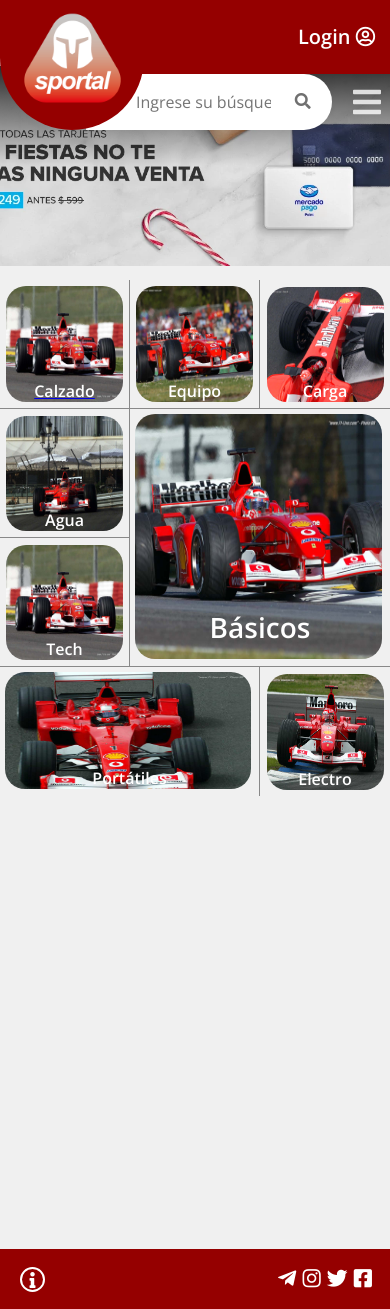
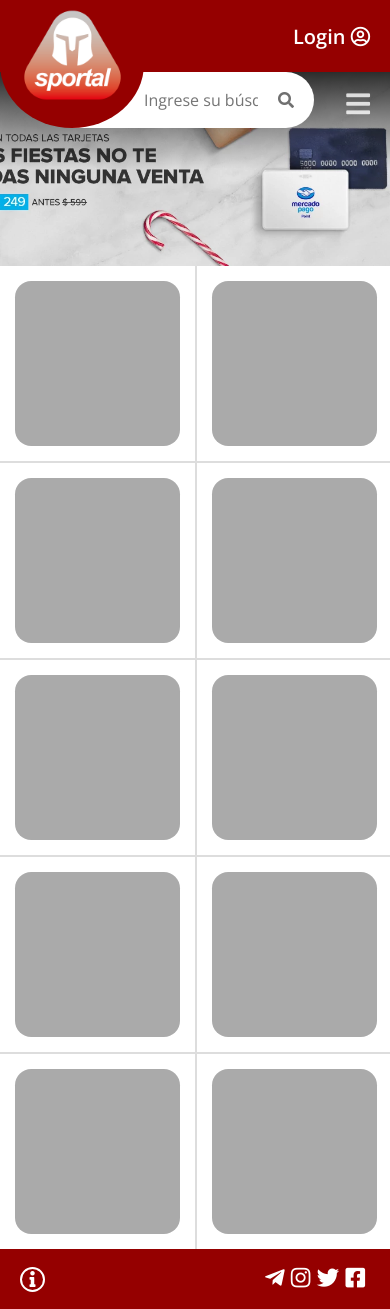
Before and after one commit to vasili-hugo/grupo_02_sportal, a Node server app: page / in a window 390 px wide. Run offline with Node 20, Linux system fonts and the light colour scheme.

Commit message:
agrego grid responsive main basica

```diff
--- a/app.js
+++ b/app.js
@@ -6,15 +6,16 @@
 app.use (express.static(publicPath));
 
 app.get ('/', (req, res) => {
-    res.sendFile(path.join(__dirname, '/views/home.html'));
+    res.sendFile(path.join(__dirname, '/views/index.html'));
 })
 
-app.get('/index', function(req, res){
+// A reemplazar por index
+app.get('/home', function(req, res){
     res.sendFile(path.join(__dirname, '/views/index.html'))
 });
 
 app.get('/home', function(req, res){
-    res.sendFile(path.join(__dirname, '/views/home.html'))
+    res.sendFile(path.join(__dirname, '/views/home_old.html'))
 });
 
 app.get('/productCats', function(req, res){
--- a/public/css/grid.css
+++ b/public/css/grid.css
@@ -1,7 +1,7 @@
 @import url("normalize.css");
 
 * {
-    box-sizing: border-box;
+    box-sizing:border-box;
     padding: 0;
     margin: 0;
 }
@@ -13,6 +13,7 @@
 }
 
 #container {
+    position:fixed;
     height: 100vh;
     width: 100vw;
     display: grid;
@@ -190,18 +191,39 @@
 
 /* MAIN---------------------------------------------------------- */
 
-#grid {
-    display: grid;
-    grid-template-columns: repeat(4, calc(100vw / 4));
-    grid-template-rows: repeat(2, calc((100vw - (2 * 20px)) * 0.4));
-    /* border:2px red solid; */
-    background-color: #ddd;
-    grid-gap: 1px;
+#main2{
+    width: 100%;
+    height: 100%;
     overflow-x: hidden;
     overflow-y: scroll;
 
+}
+
+#main-container{
+    display: grid;
+    width: 100%;
+    grid-template-columns: repeat(2, calc(100vw / 2));
+    grid-template-rows: repeat(5, calc(100vw / 2));
+    grid-gap: 2px;
+    background-color: #ddd;
+}
+
+#main-container .item-cat{
+    width: 100%;
+    height: 100%;
+    padding: 15px;
+    background-color: white;
 
 }
+
+.pict {
+    width: 100%;
+    height: 100%;
+    background-color: #AAA;
+    border-radius: calc(100vw / 24);
+}
+
+/*
 
 .item {
     padding: 10px;
@@ -225,7 +247,7 @@
     height: 100%;
     background-color: #AAA;
     border-radius: calc(100vw / 24);
-}
+} */
 
 
 
--- a/views/index.html
+++ b/views/index.html
@@ -49,7 +49,7 @@
                     <li><a>Carga</a></li>
                     <li><a>Agua</a></li>
                     <li><a>Tech</a></li>
-                    <li><a>Portatiles</a></li>
+                    <li><a>Portátiles</a></li>
                     <li><a>Elecro</a></li>
                 </ul>
             </nav>
@@ -58,27 +58,60 @@
 
 
 
-            <!-- <div class="header-bar"></div>
-            <div class="header-circle"></div>
-            <div class="header-login" href="/menu.html">Login
-                <i class="far fa-user-circle"></i>
-            </div>
-            <div class="header-search-box">
-                <form action="/search" method="GET">
-                    <input class="header-search-input" type="text" name="search-string"
-                        placeholder="Ingrese su búsqueda" autocomplete="false">
-                </form>
-                <i class="fas fa-search header-glass"></i>
-            </div>
-
-            <a class="header-menu" href="/menu.html"><i class="fas fa-bars"></i></a> -->
 
         </header>
         <!-- BREADCUMB-------------------------------------------------------------- -->
         <!-- <nav id="breadcumb"></nav> -->
 
         <!-- MAIN--------------------------------------------------------------------------- -->
-        <main id="main2"></main>
+        <main id="main2">
+            <div id="main-container">
+                <a href="" class="link-cat">
+                    <div class="item-cat">
+                        <div class="pict"></div>
+                    </div>
+                </a><a href="" class="link-cat">
+                    <div class="item-cat">
+                        <div class="pict"></div>
+                    </div>
+                </a><a href="" class="link-cat">
+                    <div class="item-cat">
+                        <div class="pict"></div>
+                    </div>
+                </a><a href="" class="link-cat">
+                    <div class="item-cat">
+                        <div class="pict"></div>
+                    </div>
+                </a><a href="" class="link-cat">
+                    <div class="item-cat">
+                        <div class="pict"></div>
+                    </div>
+                </a><a href="" class="link-cat">
+                    <div class="item-cat">
+                        <div class="pict"></div>
+                    </div>
+                </a><a href="" class="link-cat">
+                    <div class="item-cat">
+                        <div class="pict"></div>
+                    </div>
+                </a><a href="" class="link-cat">
+                    <div class="item-cat">
+                        <div class="pict"></div>
+                    </div>
+                </a><a href="" class="link-cat">
+                    <div class="item-cat">
+                        <div class="pict"></div>
+                    </div>
+                </a><a href="" class="link-cat">
+                    <div class="item-cat">
+                        <div class="pict"></div>
+                    </div>
+                </a>
+
+
+            </div>
+
+        </main>
 
         <!-- FOOTER-------------------------------------------------------------------------------- -->
         <footer id="footer2">
```
Also changed, not shown: views/home_old.html (renamed from views/home.html).
